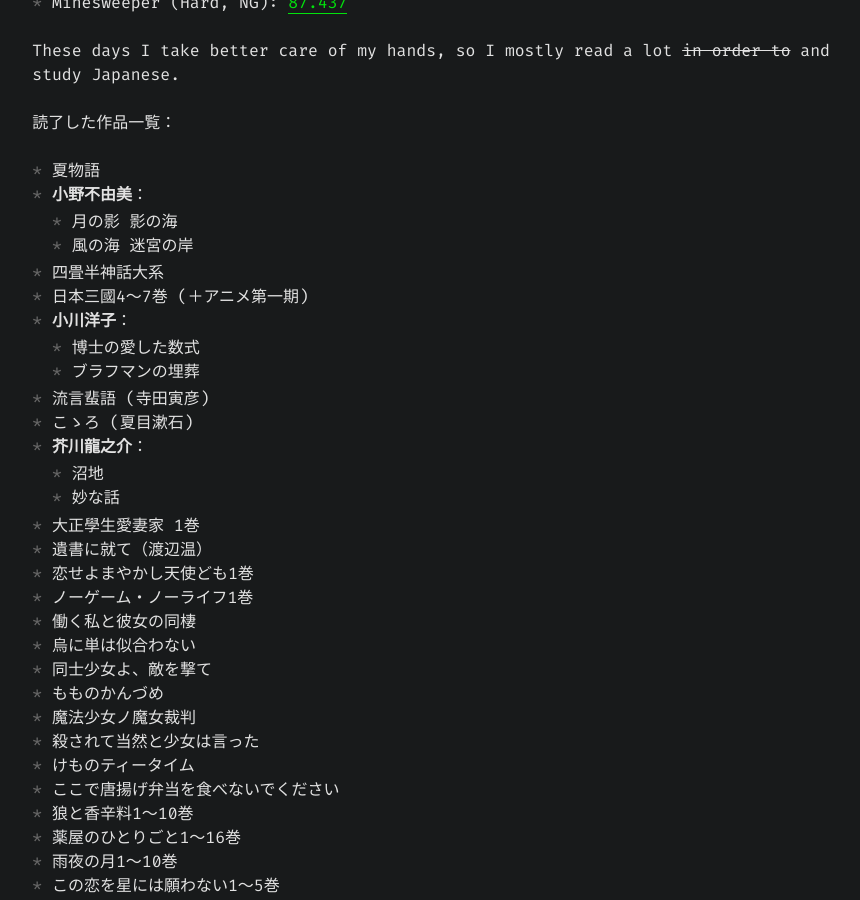
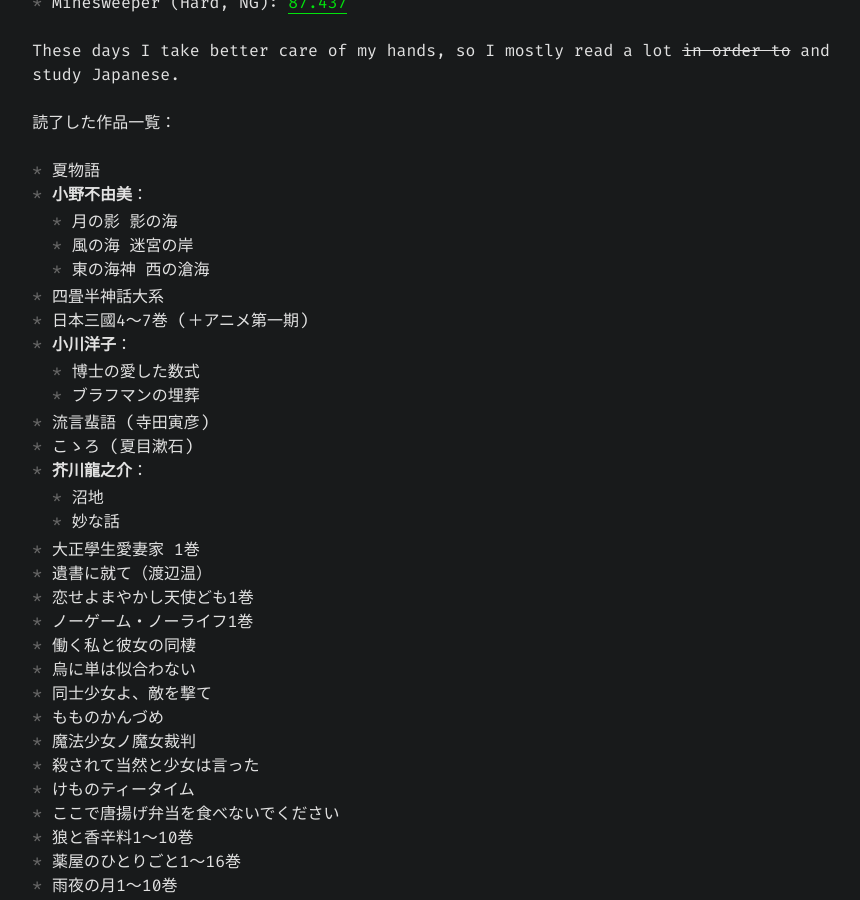
Before and after one commit to Ptkyr/Ptkyr.github.io, a Jekyll site: the page built from index.md, in a window 1280 px wide and 900 px high, scrolled down 583 px. Shown: the whole window, without its empty margins (204-1064 px from the left). Built offline with Jekyll 4.4.1, drawn with Linux system fonts in a browser that asks for light colours.

Commit message:
juunikokki3

```diff
--- a/index.md
+++ b/index.md
@@ -22,6 +22,7 @@ These days I take better care of my hands, so I mostly read a lot ~~in order to~
 - **小野不由美**：
   - 月の影 影の海
   - 風の海 迷宮の岸
+  - 東の海神 西の滄海
 - 四畳半神話大系
 - 日本三國4～7巻 (＋アニメ第一期)
 - **小川洋子**：
```
